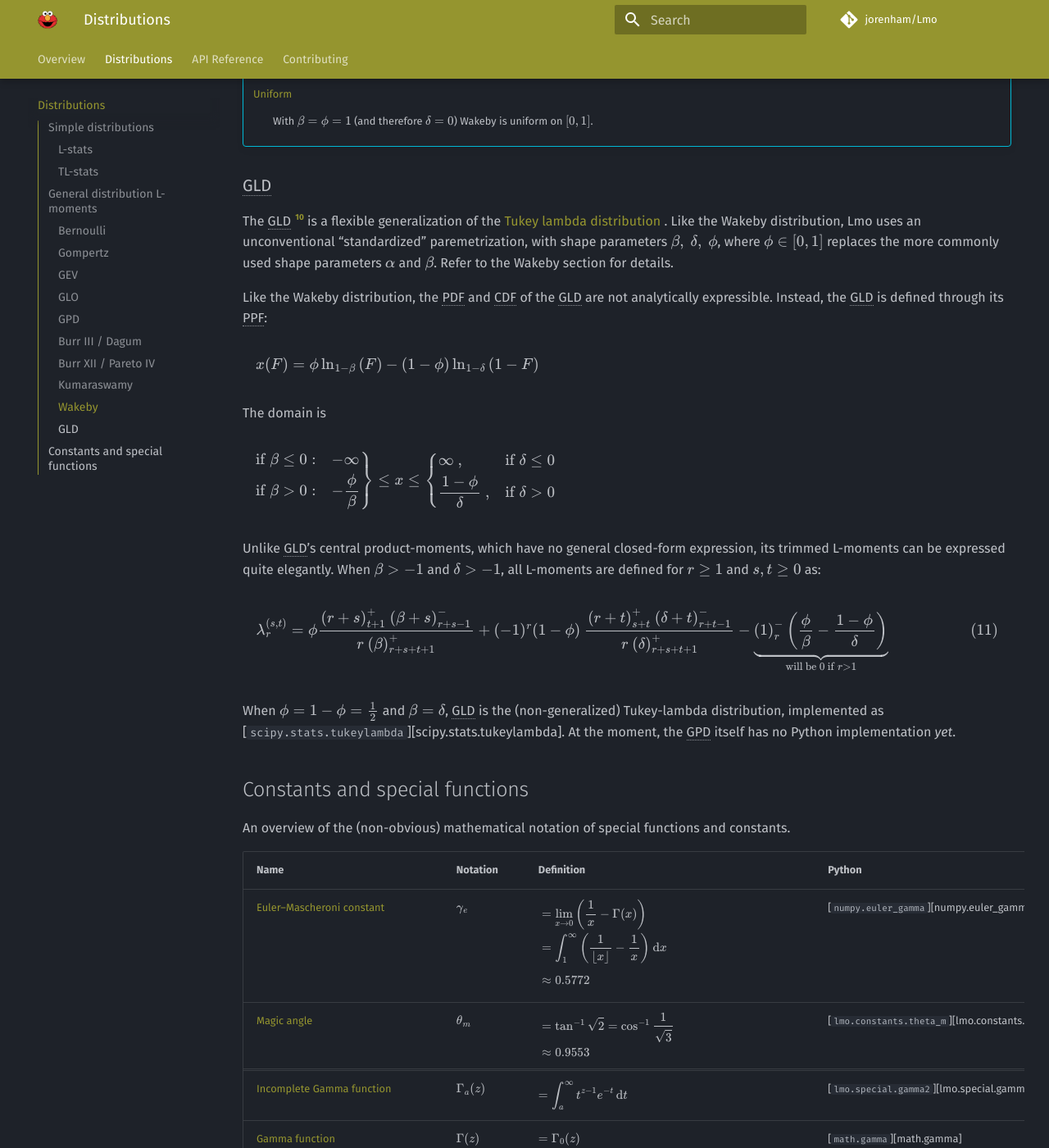
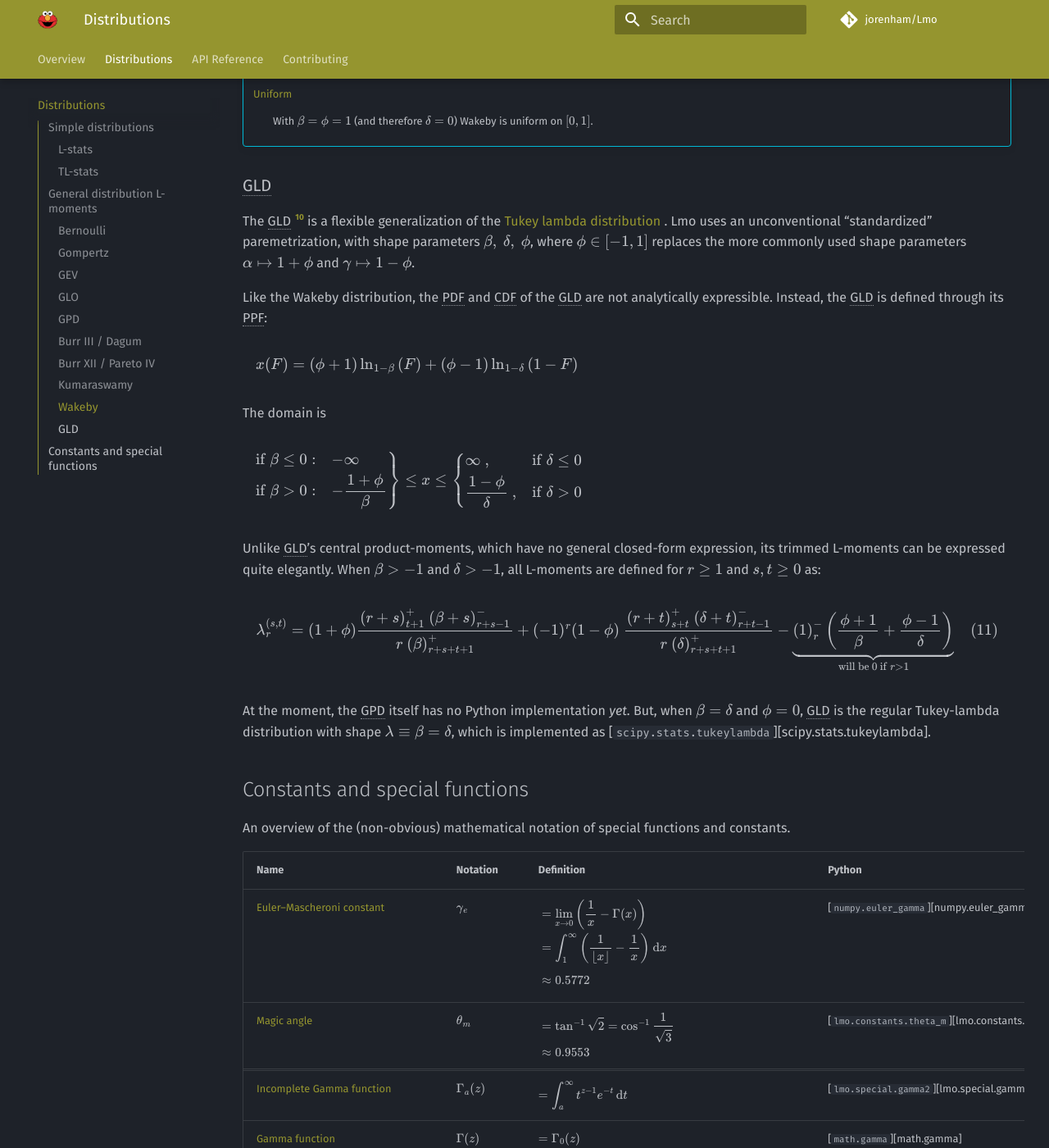
Before and after one commit to jorenham/Lmo, an MkDocs documentation site: the page built from docs/distributions.md, in a window 1280 px wide and 1400 px high, scrolled down 10070 px. Shown: the whole window at 82% size. Built offline with MkDocs 1.6.1 and Material for MkDocs 9.7.7, drawn with Linux system fonts in a browser that asks for light colours; comment, search, counter and statistics services are not loaded.

Commit message:
changed the GLD phi param for tukey-lambda compat

```diff
--- a/docs/distributions.md
+++ b/docs/distributions.md
@@ -1213,16 +1213,16 @@
 
 The GLD [^GLD] is a flexible generalization of the [Tukey lambda distribution
 ](https://wikipedia.org/wiki/Tukey_lambda_distribution).
-Like the Wakeby distribution, Lmo uses an unconventional "standardized"
+Lmo uses an unconventional "standardized"
 paremetrization, with shape parameters \( \beta,\ \delta,\ \phi \), where
-\( \phi \in [0, 1] \) replaces the more commonly used shape parameters
-\( \alpha \) and \( \beta \). Refer to the Wakeby section for details.
+\( \phi \in [-1, 1] \) replaces the more commonly used shape parameters
+\( \alpha \mapsto 1 + \phi \) and \( \gamma \mapsto 1 - \phi \).
 
 Like the Wakeby distribution, the PDF and CDF of the GLD are not analytically
 expressible. Instead, the GLD is defined through its PPF:
 
 \[
-x(F) = \phi \qlog{1 - \beta}{F} - (1 - \phi) \qlog{1 - \delta}{1 - F}
+x(F) = (\phi + 1) \qlog{1 - \beta}{F} + (\phi - 1) \qlog{1 - \delta}{1 - F}
 \]
 
 The domain is
@@ -1231,7 +1231,7 @@
 \left.
 \begin{array}{l}
     \text{if } \beta \le 0: & \displaystyle -\infty \\
-    \text{if } \beta > 0:  & \displaystyle -\frac \phi \beta
+    \text{if } \beta > 0:  & \displaystyle -\frac{1 + \phi}{\beta}
 \end{array}
 \right\} \le
 x
@@ -1250,7 +1250,7 @@
 \[
 \begin{equation}
     \tlmoment{s,t}{r}
-        = \phi
+        = (1 + \phi)
         \frac
             {\rfact{r + s}{t + 1} \ \ffact{\beta + s}{r + s - 1}}
             {r \ \rfact{\beta}{r + s + t + 1}}
@@ -1260,16 +1260,17 @@
             {r \ \rfact{\delta}{r + s + t + 1}}
         - \underbrace{
             \ffact{1}{r} \left(
-                \frac \phi \beta - \frac{1 - \phi}{\delta}
+                \frac{\phi + 1} \beta + \frac{\phi - 1}{\delta}
             \right)
         }_{\text{will be } 0 \text{ if } r>1}
 \end{equation}
 \]
 
-When \( \phi = 1 - \phi = \frac 1 2 \) and \( \beta = \delta \), GLD is the
-(non-generalized) Tukey-lambda distribution, implemented as
+At the moment, the GPD itself has no Python implementation *yet*.
+But, when \( \beta = \delta \) and \( \phi = 0 \), GLD is the
+regular Tukey-lambda distribution with shape
+\( \lambda \equiv \beta = \delta \), which is implemented as
 [`scipy.stats.tukeylambda`][scipy.stats.tukeylambda].
-At the moment, the GPD itself has no Python implementation *yet*.
 
 [^GLD]:
     [J.S. Ramberg & B.W. Schmeiser (1974)
```
